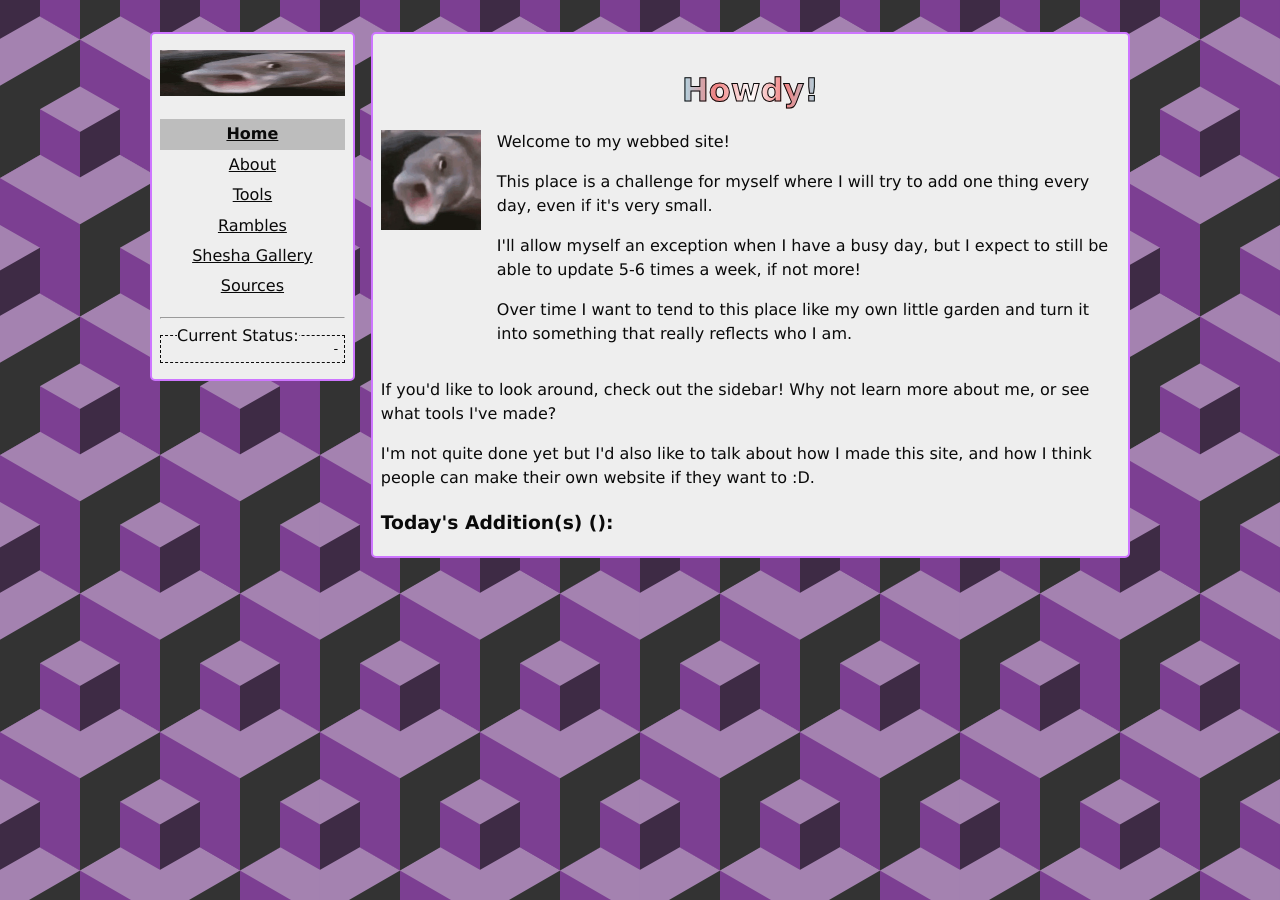
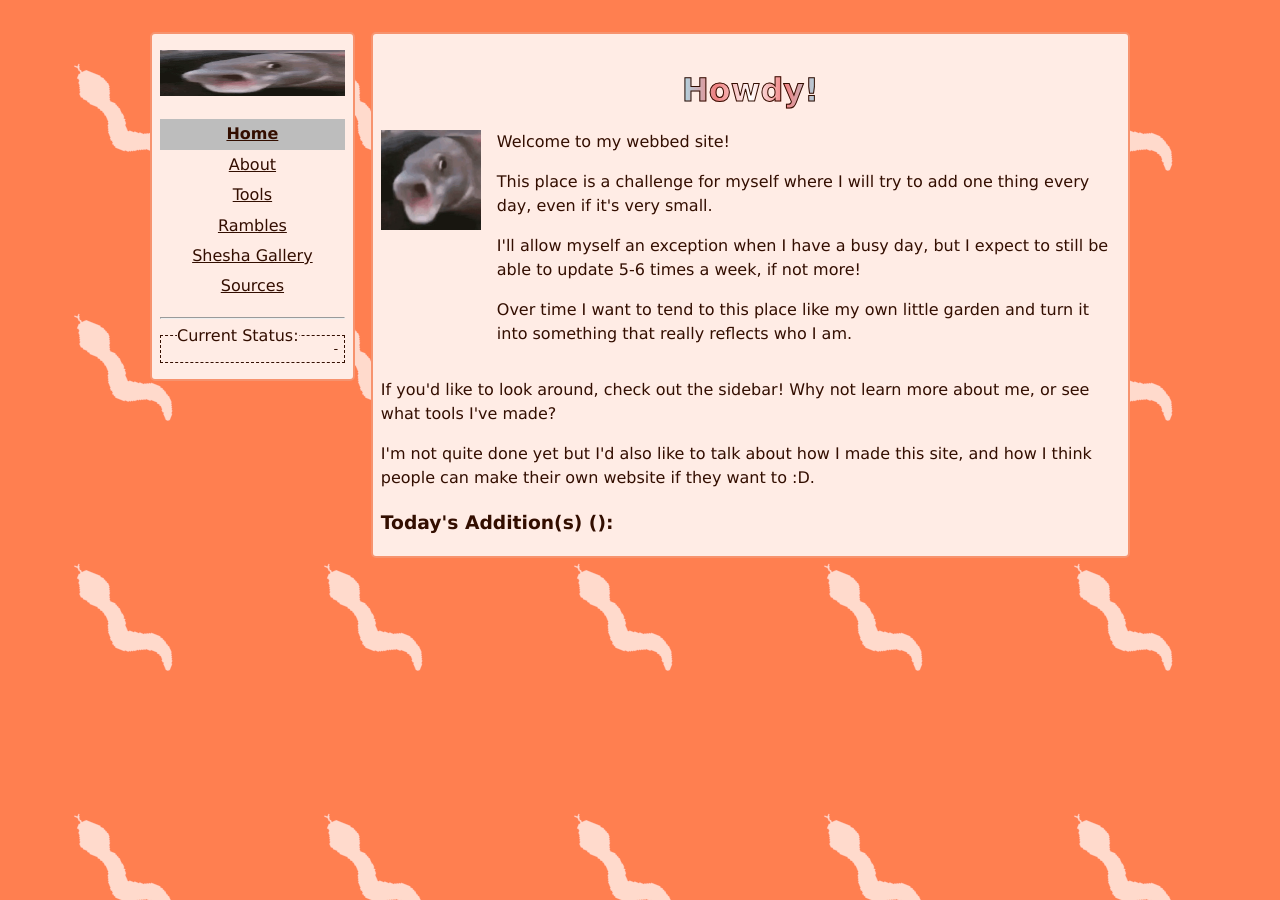
Before and after one commit to haleywm/WebbedSite, a Jekyll site: the page built from src/index.html, in a window 1280 px wide. Built offline with Jekyll 4.4.1, drawn with Linux system fonts in a browser that asks for light colours.

Commit message:
Changed colour scheme, added theme color, changed date display on index.html, shifted background image to be on html rather than body.

```diff
--- a/src/_layouts/default.html
+++ b/src/_layouts/default.html
@@ -7,6 +7,7 @@
     <title>{{ page.title }}</title>
     <meta name="viewport" content="width=device-width,initial-scale=1" />
     <meta name="description" content="{{ page.description }}" />
+    <meta name="theme-color" content="#ff7f50" />
     <meta property="og:title" content="{{ page.title }}" />
     <meta property="og:type" content="Website" />
     <meta property="og:image" content="{{ site.url }}/assets/images/cropfish.webp" />
--- a/src/assets/css/style.scss
+++ b/src/assets/css/style.scss
@@ -4,10 +4,10 @@
 @use 'sass:color';
 
 $font-stack: Verdana, sans-serif;
-$background: #7e3e93;
-$text-background: #EEE;
-$text: #0A0A0A;
-$primary: #cd75ff;
+$background: #ff7f50;
+$text-background: #ffece5;
+$text: #330e00;
+$primary: #f7936e;
 $primary-bright: color.scale($primary, $lightness: 10%);
 $primary-dark: color.scale($primary, $lightness: -10%);
 // Pad amount is specifically used for horizontal padding.
@@ -20,10 +20,13 @@ $pad-amount: 8px;
     line-height: 1.5;
 }
 
+html {
+    background-color: $background;
+    background-image: url(/assets/images/background.webp);
+}
+
 body {
     margin: 0;
-    background-color: $background;
-    background-image: url(/assets/images/background.webp);
 }
 
 .sidebyside {
@@ -133,7 +136,7 @@ img {
 
 code {
     font-family: "SauceCodePro NF", "DejaVu Sans Mono", monospace;
-    background-color: color.scale($text-background, $lightness: -15%);
+    background-color: color.scale($text-background, $lightness: -12%);
     padding: 0 1px;
 }
 
--- a/src/index.html
+++ b/src/index.html
@@ -22,7 +22,7 @@ description: "Welcome to poggers.au! This is my personal website where I do what
 
 <section>
     <div>
-        <h3>Today's Addition(s) ({{ site.data.status.daily_date | date: "%A, %e/%m/%y" }}):</h3>
+        <h3>Today's Addition(s) ({{ site.data.status.daily_date | date: "%e/%m/%y" }}):</h3>
         {{ site.data.status.daily_update | markdownify }}
     </div>
 </section>
```
Also changed, not shown: src/_rambles/commandline.md (+1 -1 lines), src/assets/images/background.webp, 1 other file.
